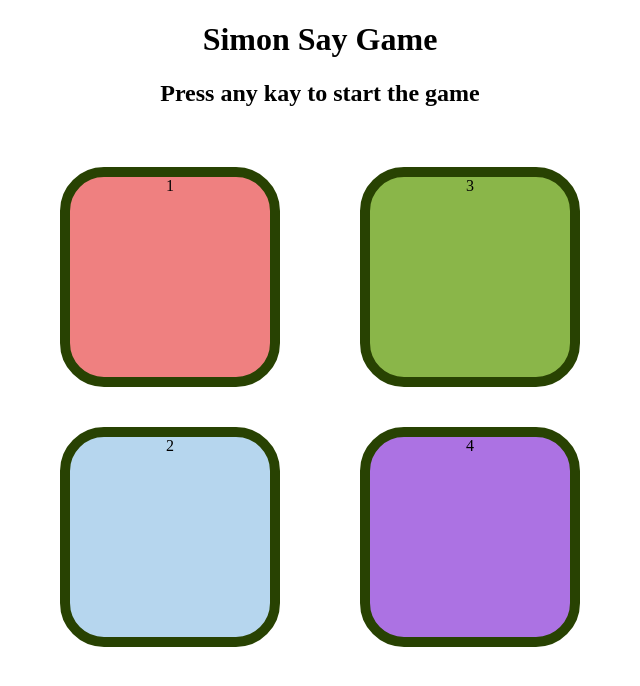
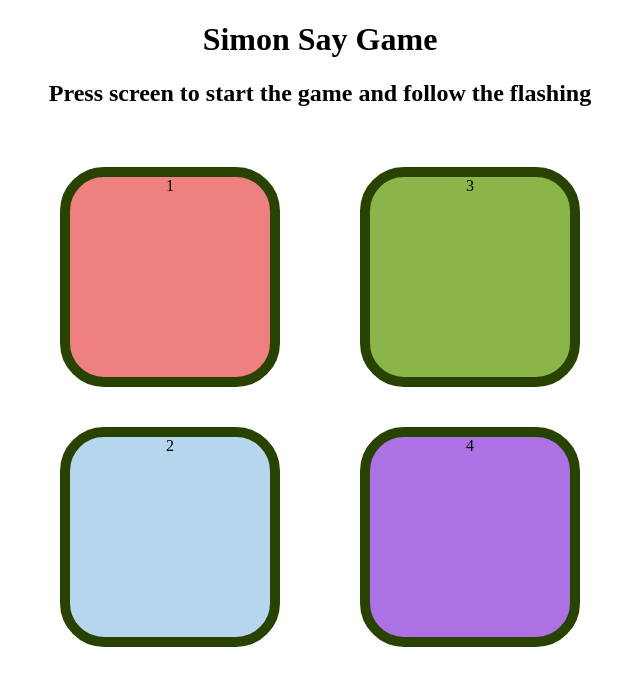
Before and after one commit to prachisingh06/SemonGame, a plain HTML site: page index.html in a window 1280 px wide. Shown: the whole page, without its empty margins (320-960 px from the left). Drawn offline with Linux system fonts and the light colour scheme.

Commit message:
first commit

```diff
--- a/index.html
+++ b/index.html
@@ -9,7 +9,7 @@
 </head>
 <body>
     <h1>Simon Say Game</h1>
-    <h2>Press any kay to start the game</h2>
+    <h2>Press screen to start the game and follow the flashing</h2>
 
     <div class="btn-container">
         <div class="line1">
```
